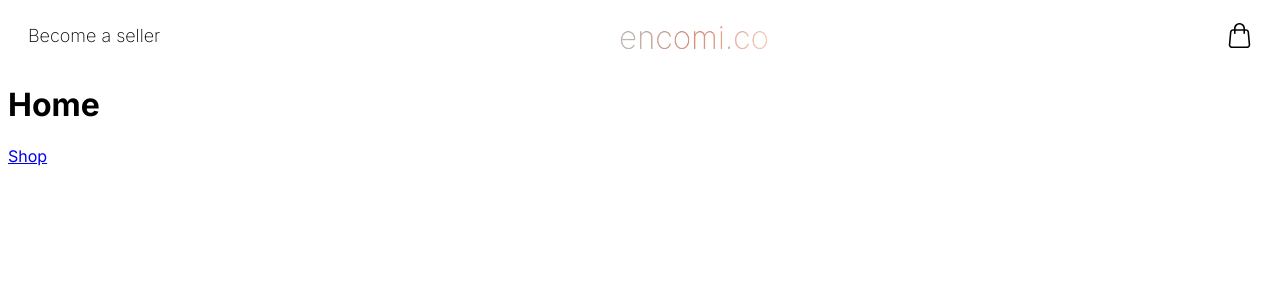
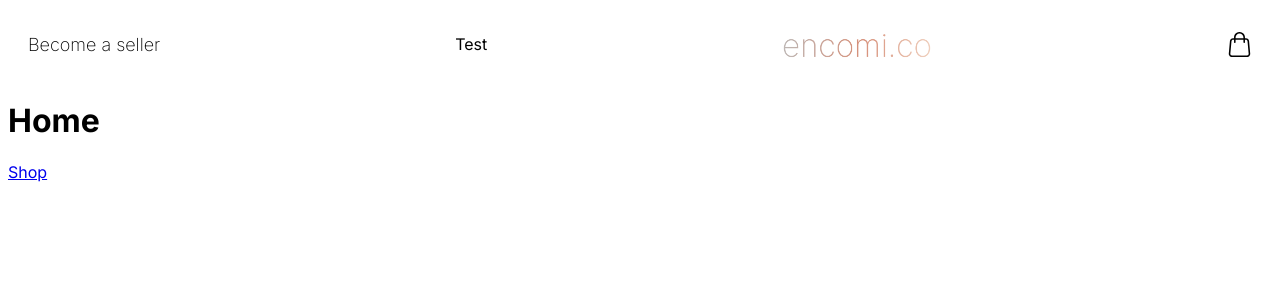
Before and after one commit to nicklas-rn/encomi, a Django app: page / in a window 1280 px wide. Shown: the top 300 px of the page. Run offline with Django 3.2, Linux system fonts and the light colour scheme; some web fonts are replaced.

Commit message:
Test Change to base.html

```diff
--- a/shop/templates/shop/base.html
+++ b/shop/templates/shop/base.html
@@ -16,6 +16,7 @@
 
 <nav>
     <a class="link-nav" href="#">Become a seller</a>
+    <p>Test</p>
     <img class="logo" src="/media/logos/logo.png">
     <img class="icon icon-nav" src="/media/icons/cart.svg">
 </nav>
```
